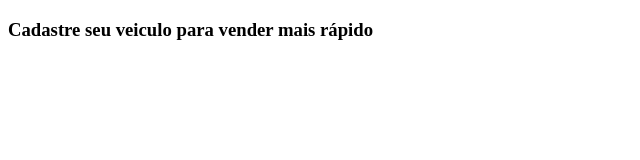
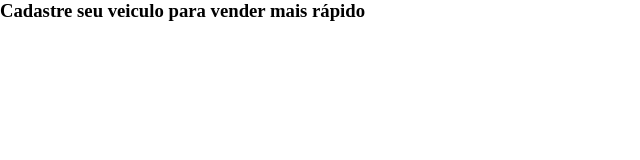
Before and after one commit to TeacherSamanthaSilva/ProjetoFormulario, a plain HTML site: page index.html in a window 1280 px wide. Shown: the whole page, without its empty margins (0-640 px from the left). Drawn offline with Linux system fonts and the light colour scheme.

Commit message:
inicio css
Nesse commit comecei o css da página

```diff
--- a/index.html
+++ b/index.html
@@ -16,5 +16,10 @@
             </div>
         </div>
     </header>
+    <main>
+        <div class="form-container">
+
+        </div>
+    </main>
 </body>
 </html>
--- a/style.css
+++ b/style.css
@@ -0,0 +1,5 @@
+*{
+    margin: 0;
+    padding: 0;
+    box-sizing: border-box;
+}
```
